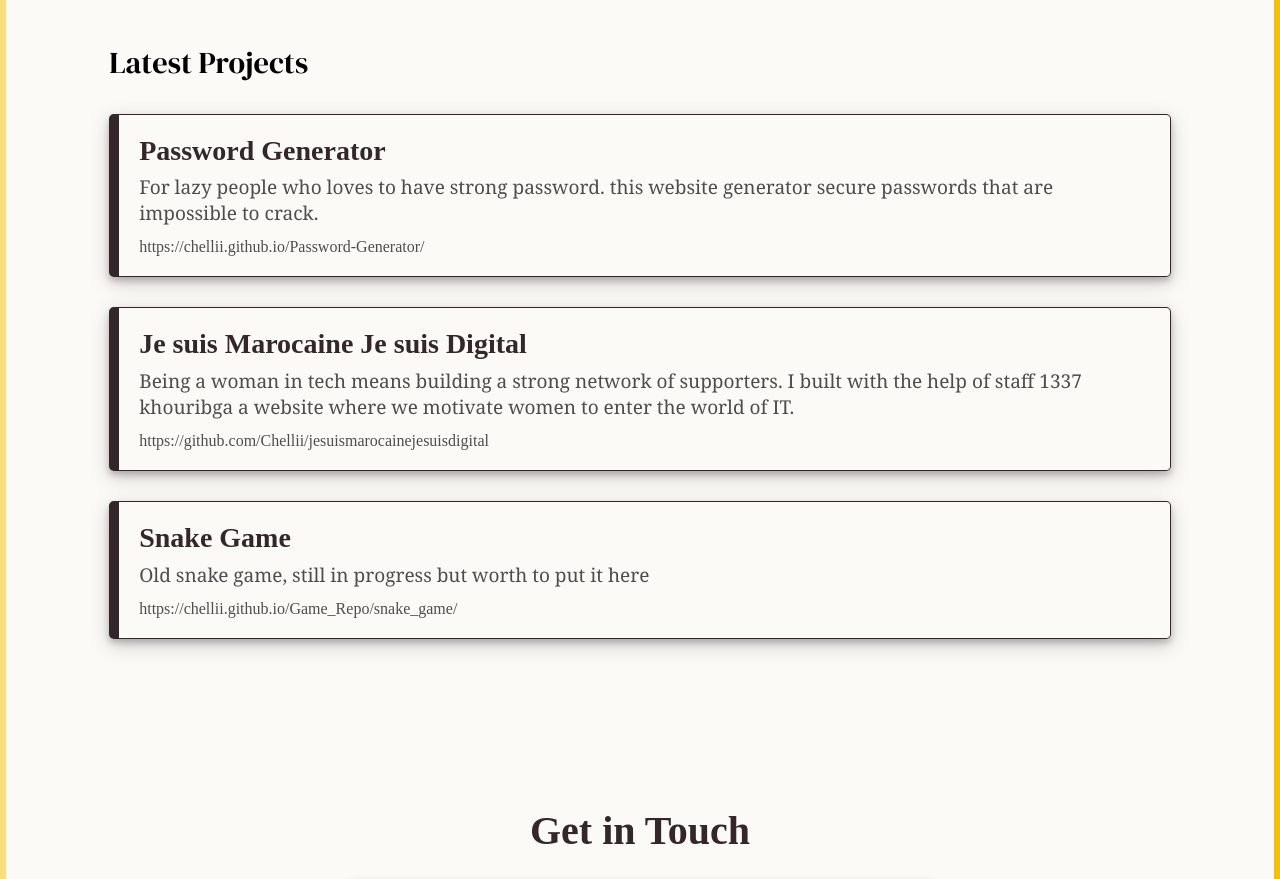
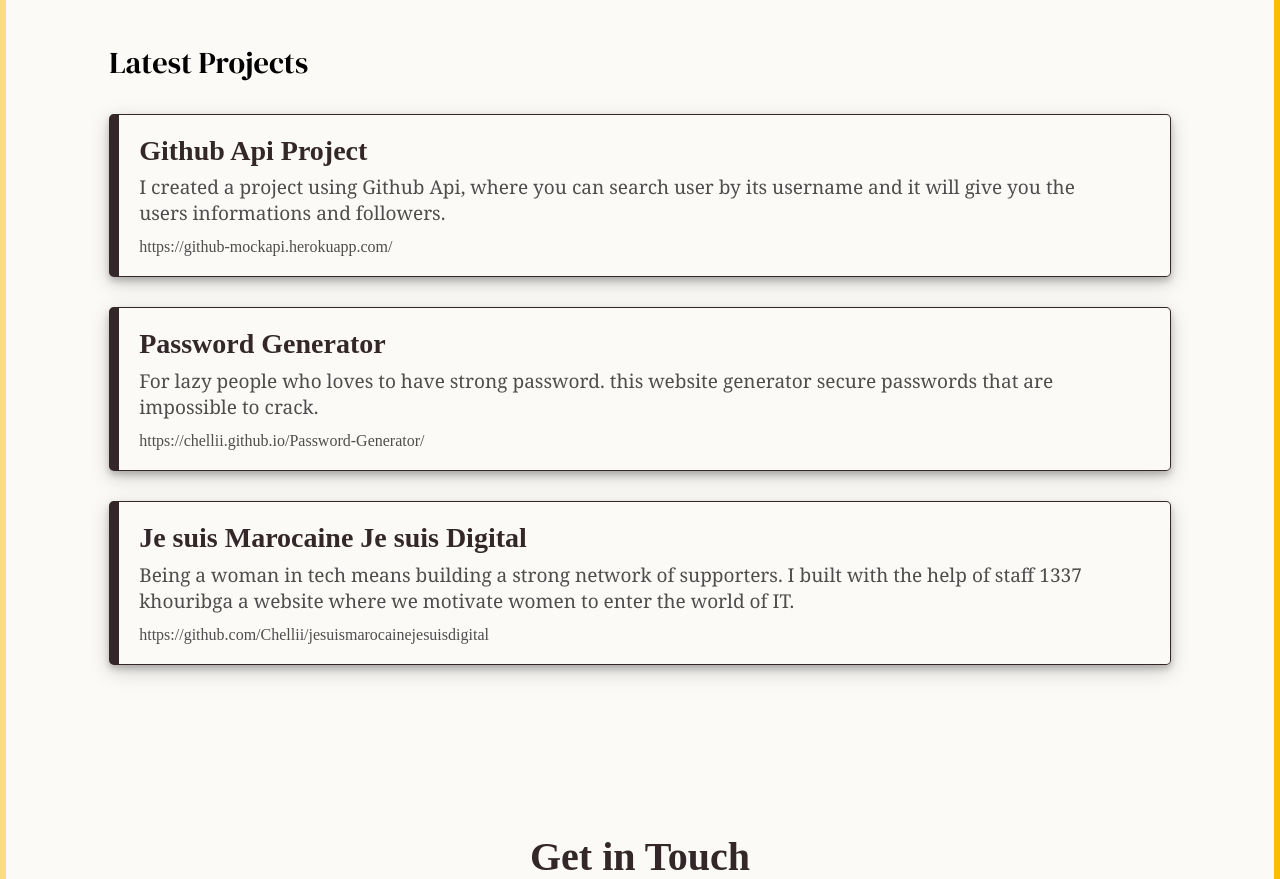
Before and after one commit to Chellii/Chelli, a React (Create React App) app: page / in a window 1280 px wide. Shown: the part 820-1699 px from the top of the page. Built offline with nearby package versions, Linux system fonts and the light colour scheme; a web font is replaced by a local one.

Commit message:
adding data

```diff
--- a/src/data/data.js
+++ b/src/data/data.js
@@ -1,12 +1,18 @@
 export default [
     {
         id: 0,
+        title: 'Github Api Project',
+        description: 'I created a project using Github Api, where you can search user by its username and it will give you the users informations and followers.',
+        link: 'https://github-mockapi.herokuapp.com/'
+    },
+    {
+        id: 1,
         title: 'Password Generator',
         description: 'For lazy people who loves to have strong password. this website generator secure passwords that are impossible to crack.',
         link: 'https://chellii.github.io/Password-Generator/'
     },
     {
-        id: 1,
+        id: 2,
         title: 'Je suis Marocaine Je suis Digital',
         description: "Being a woman in tech means building a strong network of supporters. I built with the help of staff 1337 khouribga a website where we motivate women to enter the world of IT.",
         link: "https://github.com/Chellii/jesuismarocainejesuisdigital"
@@ -18,19 +24,19 @@ export default [
         link: "https://chellii.github.io/Game_Repo/snake_game/"
     },
     {
-        id: 2,
+        id: 4,
         title: 'Travel Journal',
         description: 'Website where you can document your travels and experiences. Created with React js.',
         link: 'https://github.com/Chellii/Travel-Journal'
     },
     {
-        id: 4,
+        id: 5,
         title: 'Fractol',
         description: "Fractol is a 42 school Project aimed at exploring fractals; mathematical sets that exhibit a repeating pattern displayed at every scale.",
         link: "https://github.com/Chellii/Fractol-42"
     },
     {
-        id: 5,
+        id: 6,
         title: 'RT',
         description: "For graphic and Math lovers. this is a 42 school project, we have to create from scratch 2D object and make them look like 3D objects using language C and Raytracing",
         link: "https://github.com/Chellii/RT-42"
```
